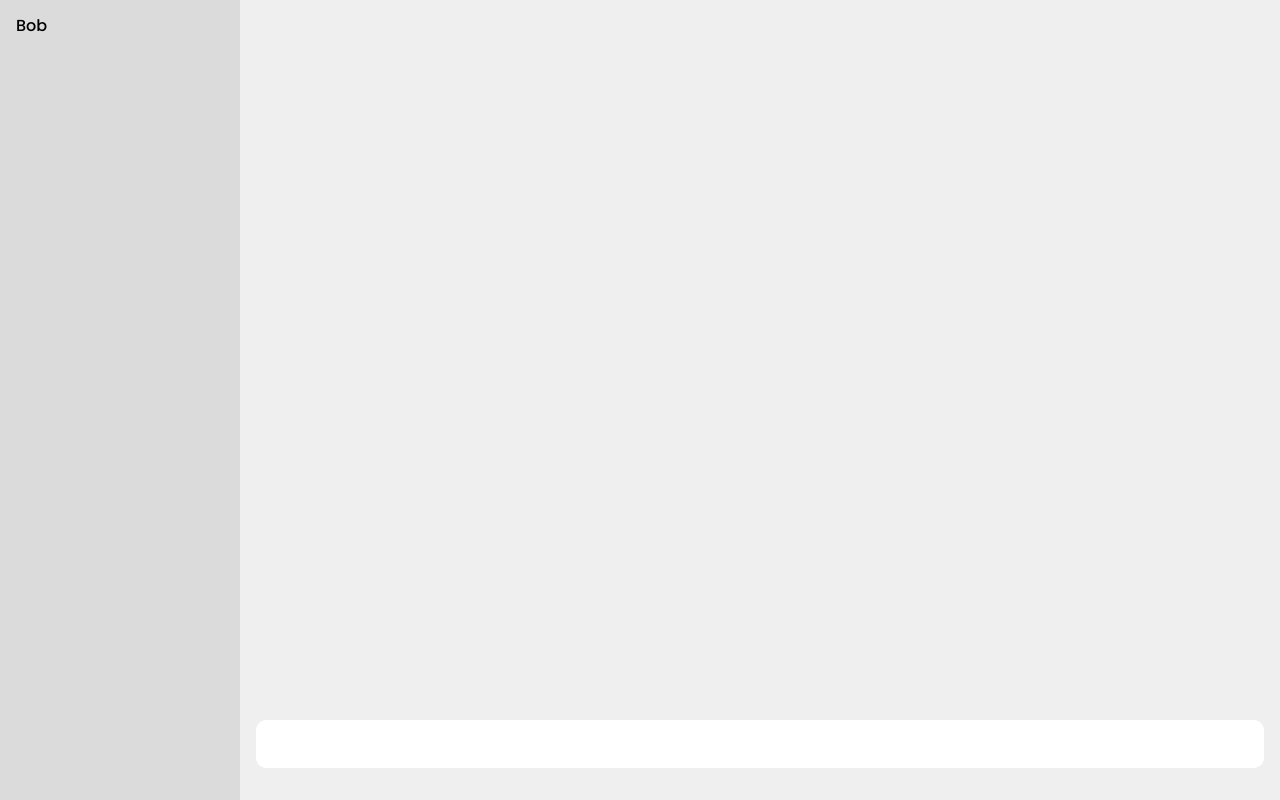
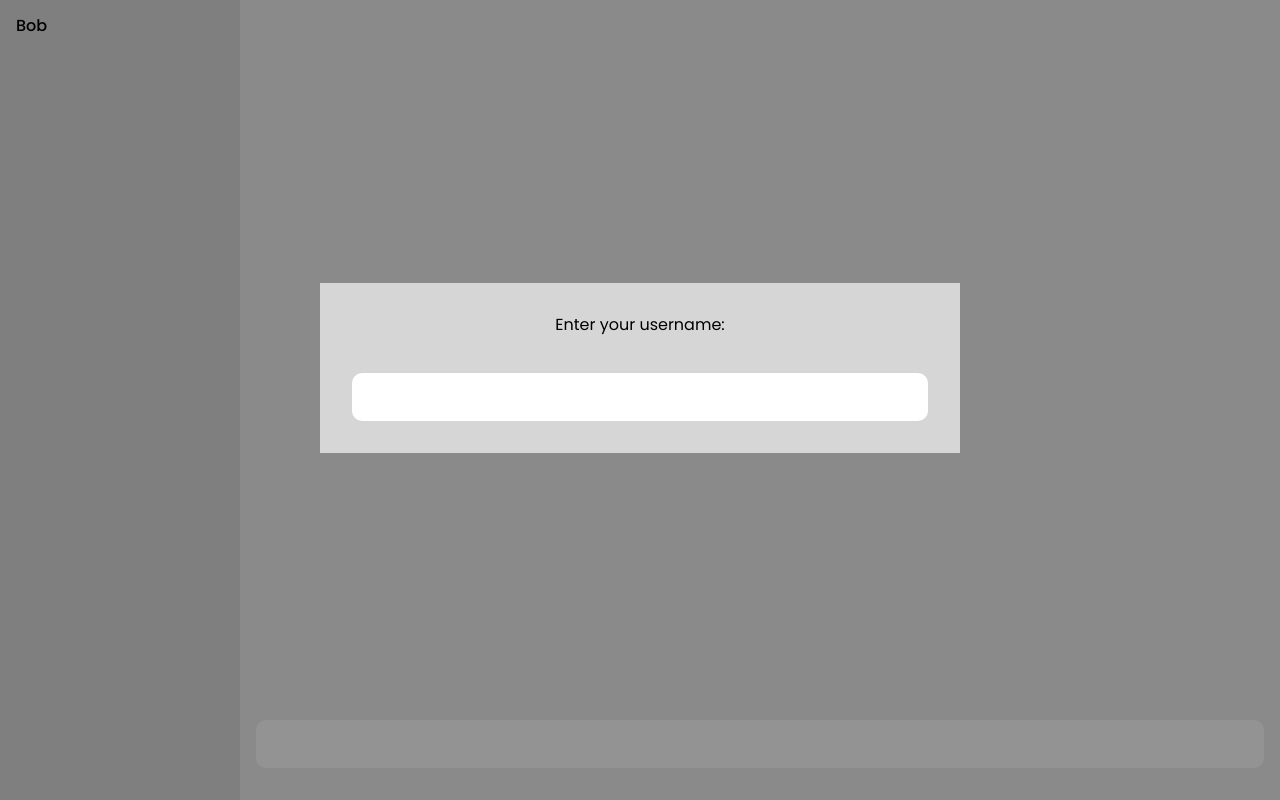
Before and after one commit to slooi/WebRTC-React-Chatroom, a React app in the folder client/: page / in a window 1280 px wide. Built offline with nearby package versions, Linux system fonts and the light colour scheme.

Commit message:
Add username form

```diff
--- a/client/src/App.js
+++ b/client/src/App.js
@@ -2,12 +2,14 @@ import React from 'react'
 
 import UserList from './components/UserList.js'
 import MainContent from './components/MainContent.js'
+import UsernameForm from './components/UsernameForm.js'
 
 const App = () => {
     return (
         <div className="app">
             <UserList />
             <MainContent />
+            <UsernameForm/>
         </div>
     )
 }
--- /dev/null
+++ b/client/src/components/UsernameForm.js
@@ -0,0 +1,23 @@
+import React from 'react'
+
+const UsernameForm = function(){
+    const onSubmit = function(e){
+        e.preventDefault()
+    }
+    return (
+        <div className="username-form">
+            <div className="form-box">
+                <div>Enter your username:</div>
+                <br/>
+                <br/>
+                <div className="username-form-container">
+                    <form onSubmit={onSubmit}>
+                        <input/>
+                    </form>
+                </div>
+            </div>
+        </div>
+    )
+}
+
+export default UsernameForm
--- a/client/src/index.css
+++ b/client/src/index.css
@@ -19,6 +19,11 @@
 html, body, #root, .app{
     width: 100vw;
     height: 100vh;
+}
+
+form{
+    width:100%;
+    height:100%;
 }
 
 /* #################### */
@@ -77,6 +82,24 @@ html, body, #root, .app{
     margin-bottom:4px;
 }
 
+.username-form{
+    background-color: rgba(0, 0, 0, 0.425);
+
+    /* Positioning */
+    position: absolute;
+    top:0;
+    left:0;
+
+    /* Sizing */
+    width:100vw;
+    height:100vh;
+
+    /* Inside */
+    display:flex;
+    justify-content: center;
+    align-items: center;
+}
+
 /* #################### */
 /* NON-COMPONENTS */
 /* #################### */
@@ -101,6 +124,24 @@ input{
     font-weight: 500;
 }
 
+.form-box{
+    background-color: rgb(214, 214, 214);
+
+    /* Sizing */
+    width: 40rem;
+    padding:2rem;
+
+    /* Positioning */
+    position: relative;
+    transform: translate3d(0,-2rem,0);
+
+    /* Inside */
+    text-align: center;
+}
+
+.username-form-container{
+    height:3rem;
+}
 
 /* #################### */
 /* SCROLL BAR */
```
